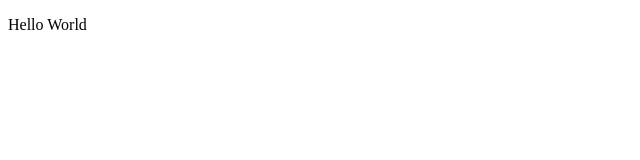
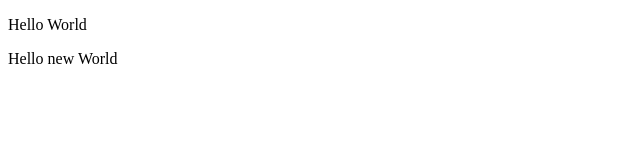
Before and after one commit to tanushri596/practice, a plain HTML site: page index.html in a window 1280 px wide. Shown: the whole page, without its empty margins (0-640 px from the left). Drawn offline with Linux system fonts and the light colour scheme.

Commit message:
Commit in dev1

```diff
--- a/index.html
+++ b/index.html
@@ -7,5 +7,6 @@
 </head>
 <body>
     <p>Hello World</p>
+    <p>Hello new World</p>
 </body>
 </html>
```
